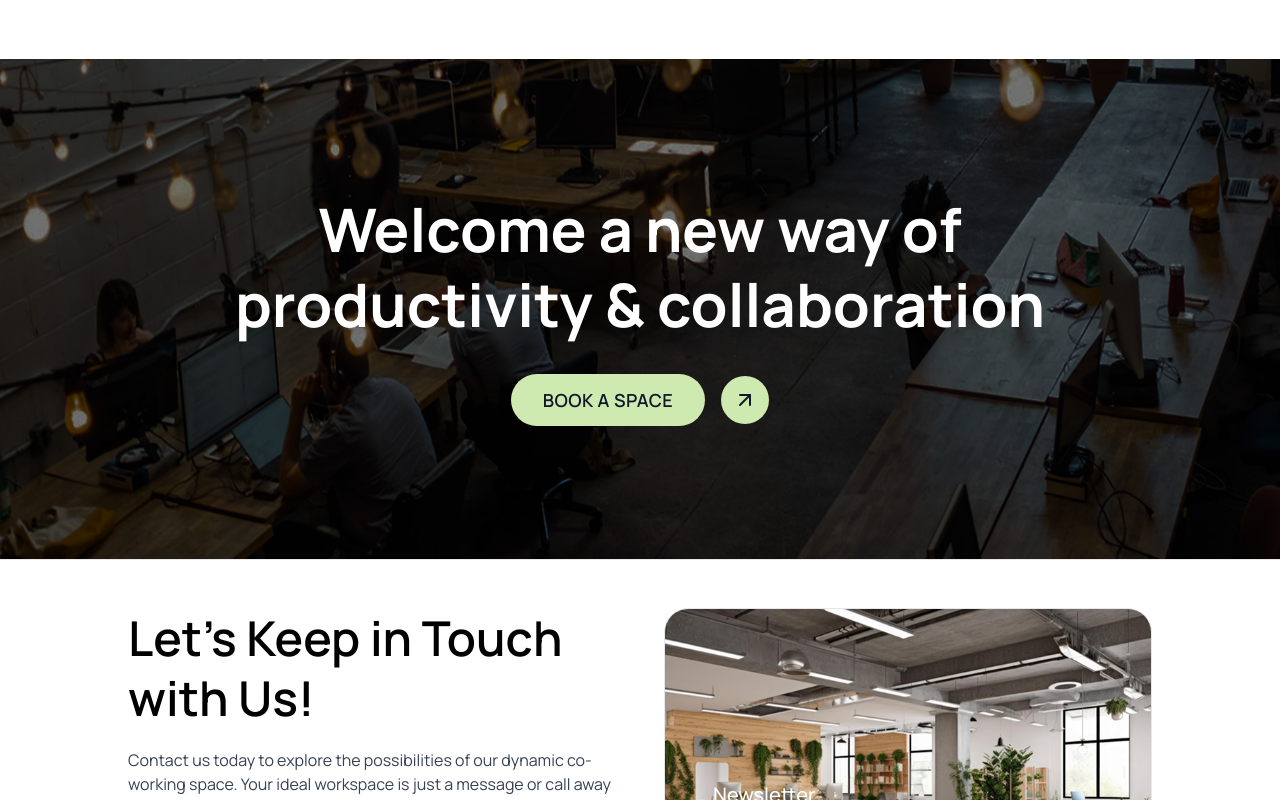
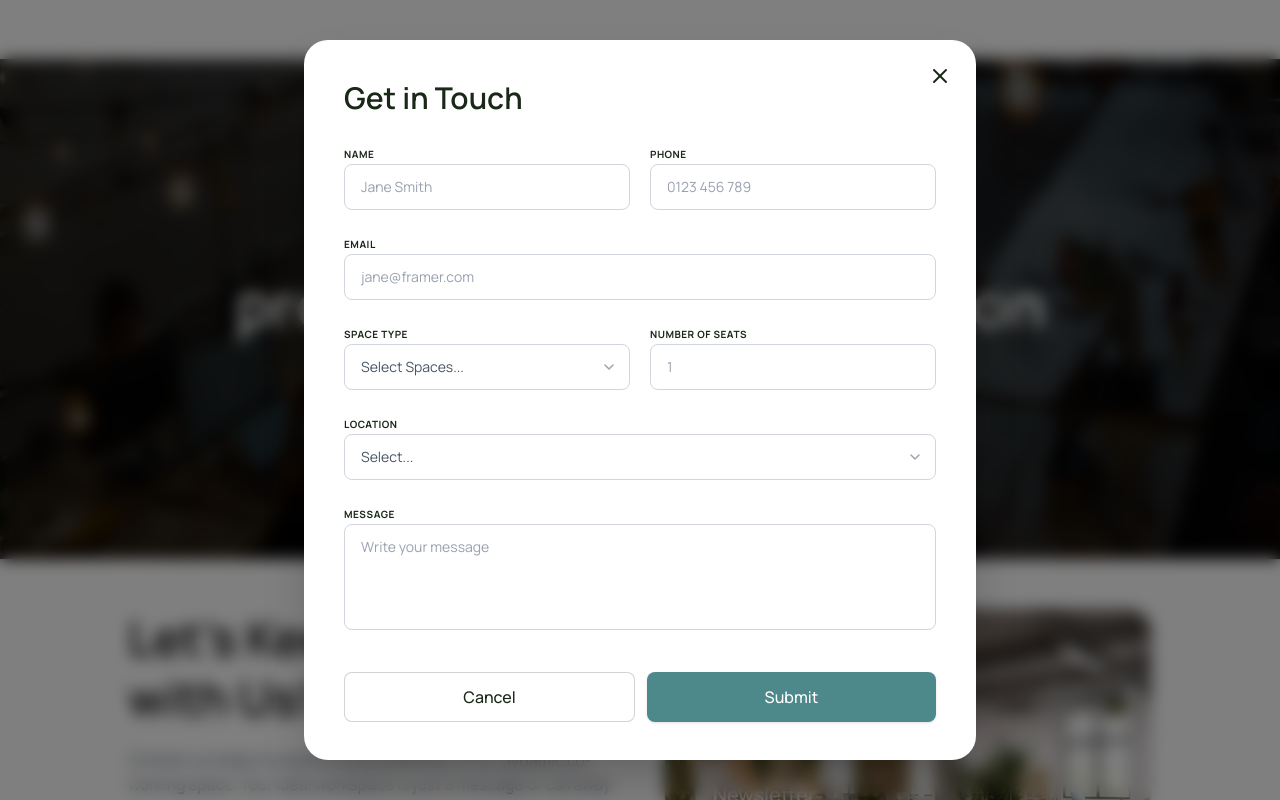
Before and after one commit to maheswar-dileep/cowork-kerala-web, a Next.js app: page / in a window 1280 px wide. Both pictures are taken after a click on the button "BOOK A SPACE". Shown: the part 5559-6359 px from the top of the page. Built offline with nearby package versions, Linux system fonts and the light colour scheme; no server answers.

Commit message:
feat: implement `ContactFormModal` and integrate it into the Hero CTA section.

```diff
--- a/src/app/(landing)/Section/HeroCTA.tsx
+++ b/src/app/(landing)/Section/HeroCTA.tsx
@@ -1,9 +1,15 @@
+'use client';
+
 import Image from 'next/image';
-import React from 'react';
+import React, { useState } from 'react';
 import { ArrowUpRight } from 'lucide-react';
+import ContactFormModal from '@/components/ui/ContactFormModal';
 
 const HeroCTA = () => {
+    const [isModalOpen, setIsModalOpen] = useState(false);
+
     return (
+        <>
             <section className="relative overflow-hidden">
                 {/* Background Image with Dark Overlay */}
                 <div className="relative h-80 sm:h-96 md:h-[450px] lg:h-[500px] w-full">
@@ -26,7 +32,10 @@ const HeroCTA = () => {
                     </h2>
 
                     <div className="flex items-center gap-3 md:gap-4">
-                    <button className="rounded-full bg-[#CFEAB1] px-6 md:px-8 py-2.5 md:py-3 text-sm md:text-base lg:text-lg font-semibold text-gray-900 hover:bg-[#bfda9f] transition-colors tracking-wide">
+                        <button
+                            onClick={() => setIsModalOpen(true)}
+                            className="rounded-full bg-[#CFEAB1] px-6 md:px-8 py-2.5 md:py-3 text-sm md:text-base lg:text-lg font-semibold text-gray-900 hover:bg-[#bfda9f] transition-colors tracking-wide cursor-pointer"
+                        >
                             BOOK A SPACE
                         </button>
 
@@ -36,6 +45,9 @@ const HeroCTA = () => {
                     </div>
                 </div>
             </section>
+
+            <ContactFormModal isOpen={isModalOpen} onClose={() => setIsModalOpen(false)} />
+        </>
     );
 };
 
--- /dev/null
+++ b/src/components/ui/ContactFormModal.tsx
@@ -0,0 +1,182 @@
+'use client';
+
+import React from 'react';
+import { X } from 'lucide-react';
+
+type ContactFormModalProps = {
+    isOpen: boolean;
+    onClose: () => void;
+    onSubmit?: (e: React.FormEvent) => void;
+};
+
+const ContactFormModal = ({ isOpen, onClose, onSubmit }: ContactFormModalProps) => {
+    if (!isOpen) return null;
+
+    const handleSubmit = (e: React.FormEvent) => {
+        e.preventDefault();
+        onSubmit?.(e);
+    };
+
+    return (
+        <div className="fixed inset-0 z-50 flex items-center justify-center p-4">
+            {/* Backdrop with blur */}
+            <div className="absolute inset-0 bg-black/50 backdrop-blur-sm" onClick={onClose} />
+
+            {/* Modal Content */}
+            <div className="relative bg-white rounded-3xl p-6 md:p-10 w-full max-w-2xl max-h-[90vh] overflow-y-auto shadow-2xl">
+                {/* Close Button */}
+                <button
+                    onClick={onClose}
+                    className="absolute top-4 right-4 p-2 rounded-full hover:bg-black/10 transition-colors"
+                    aria-label="Close modal"
+                >
+                    <X size={24} className="text-[#1A2818]" />
+                </button>
+
+                <h2 className="text-2xl md:text-3xl font-semibold text-[#1A2818] mb-6">
+                    Get in Touch
+                </h2>
+
+                <form onSubmit={handleSubmit} className="space-y-5">
+                    <div className="grid grid-cols-1 md:grid-cols-2 gap-5">
+                        <div className="space-y-2">
+                            <label className="text-[10px] font-bold tracking-wider text-[#1A2818] uppercase">
+                                Name
+                            </label>
+                            <input
+                                type="text"
+                                placeholder="Jane Smith"
+                                className="w-full px-4 py-3 rounded-lg bg-white border border-gray-300 focus:ring-2 focus:ring-[#1A2818]/20 focus:border-[#1A2818]/30 outline-none text-sm placeholder:text-gray-400"
+                            />
+                        </div>
+                        <div className="space-y-2">
+                            <label className="text-[10px] font-bold tracking-wider text-[#1A2818] uppercase">
+                                Phone
+                            </label>
+                            <input
+                                type="tel"
+                                placeholder="0123 456 789"
+                                className="w-full px-4 py-3 rounded-lg bg-white border border-gray-300 focus:ring-2 focus:ring-[#1A2818]/20 focus:border-[#1A2818]/30 outline-none text-sm placeholder:text-gray-400"
+                            />
+                        </div>
+                    </div>
+
+                    <div className="space-y-2">
+                        <label className="text-[10px] font-bold tracking-wider text-[#1A2818] uppercase">
+                            Email
+                        </label>
+                        <input
+                            type="email"
+                            placeholder="jane@framer.com"
+                            className="w-full px-4 py-3 rounded-lg bg-white border border-gray-300 focus:ring-2 focus:ring-[#1A2818]/20 focus:border-[#1A2818]/30 outline-none text-sm placeholder:text-gray-400"
+                        />
+                    </div>
+
+                    <div className="grid grid-cols-1 md:grid-cols-2 gap-5">
+                        <div className="space-y-2">
+                            <label className="text-[10px] font-bold tracking-wider text-[#1A2818] uppercase">
+                                Space Type
+                            </label>
+                            <div className="relative">
+                                <select className="w-full px-4 py-3 rounded-lg bg-white border border-gray-300 focus:ring-2 focus:ring-[#1A2818]/20 focus:border-[#1A2818]/30 outline-none text-sm appearance-none text-gray-600">
+                                    <option>Select Spaces...</option>
+                                    <option>Private Office</option>
+                                    <option>Virtual Office</option>
+                                    <option>Meeting Room</option>
+                                </select>
+                                <div className="absolute right-4 top-1/2 -translate-y-1/2 pointer-events-none">
+                                    <svg
+                                        width="10"
+                                        height="6"
+                                        viewBox="0 0 10 6"
+                                        fill="none"
+                                        xmlns="http://www.w3.org/2000/svg"
+                                    >
+                                        <path
+                                            d="M1 1L5 5L9 1"
+                                            stroke="#9CA3AF"
+                                            strokeWidth="1.5"
+                                            strokeLinecap="round"
+                                            strokeLinejoin="round"
+                                        />
+                                    </svg>
+                                </div>
+                            </div>
+                        </div>
+                        <div className="space-y-2">
+                            <label className="text-[10px] font-bold tracking-wider text-[#1A2818] uppercase">
+                                Number of Seats
+                            </label>
+                            <input
+                                type="number"
+                                placeholder="1"
+                                className="w-full px-4 py-3 rounded-lg bg-white border border-gray-300 focus:ring-2 focus:ring-[#1A2818]/20 focus:border-[#1A2818]/30 outline-none text-sm placeholder:text-gray-400"
+                            />
+                        </div>
+                    </div>
+
+                    <div className="space-y-2">
+                        <label className="text-[10px] font-bold tracking-wider text-[#1A2818] uppercase">
+                            Location
+                        </label>
+                        <div className="relative">
+                            <select className="w-full px-4 py-3 rounded-lg bg-white border border-gray-300 focus:ring-2 focus:ring-[#1A2818]/20 focus:border-[#1A2818]/30 outline-none text-sm appearance-none text-gray-600">
+                                <option>Select...</option>
+                                <option>Kochi</option>
+                                <option>Trivandrum</option>
+                                <option>Calicut</option>
+                            </select>
+                            <div className="absolute right-4 top-1/2 -translate-y-1/2 pointer-events-none">
+                                <svg
+                                    width="10"
+                                    height="6"
+                                    viewBox="0 0 10 6"
+                                    fill="none"
+                                    xmlns="http://www.w3.org/2000/svg"
+                                >
+                                    <path
+                                        d="M1 1L5 5L9 1"
+                                        stroke="#9CA3AF"
+                                        strokeWidth="1.5"
+                                        strokeLinecap="round"
+                                        strokeLinejoin="round"
+                                    />
+                                </svg>
+                            </div>
+                        </div>
+                    </div>
+
+                    <div className="space-y-2">
+                        <label className="text-[10px] font-bold tracking-wider text-[#1A2818] uppercase">
+                            Message
+                        </label>
+                        <textarea
+                            rows={4}
+                            placeholder="Write your message"
+                            className="w-full px-4 py-3 rounded-lg bg-white border border-gray-300 focus:ring-2 focus:ring-[#1A2818]/20 focus:border-[#1A2818]/30 outline-none text-sm placeholder:text-gray-400 resize-none"
+                        />
+                    </div>
+
+                    {/* Action Buttons */}
+                    <div className="flex flex-col-reverse sm:flex-row gap-3 pt-4">
+                        <button
+                            type="button"
+                            onClick={onClose}
+                            className="flex-1 bg-white hover:bg-gray-100 text-[#1A2818] font-medium py-3 rounded-lg transition-colors duration-200 border border-[#1A2818]/20"
+                        >
+                            Cancel
+                        </button>
+                        <button
+                            type="submit"
+                            className="flex-1 bg-[#4d898b] hover:bg-[#3b6874] text-white font-medium py-3 rounded-lg transition-colors duration-200 shadow-sm"
+                        >
+                            Submit
+                        </button>
+                    </div>
+                </form>
+            </div>
+        </div>
+    );
+};
+
+export default ContactFormModal;
```
Lines whose indentation alone changed are shown as unchanged.
